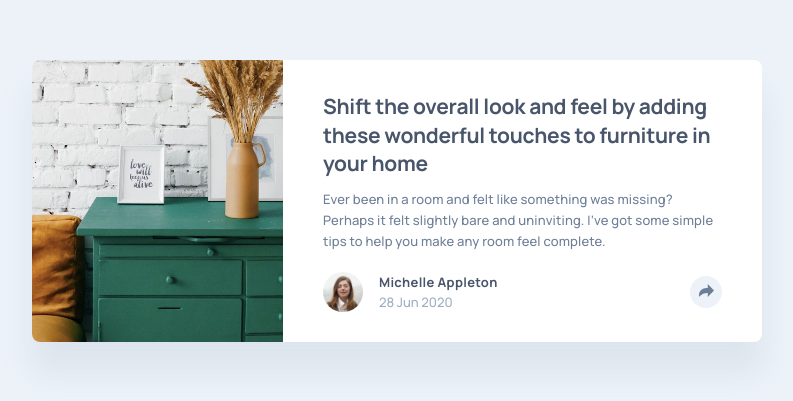
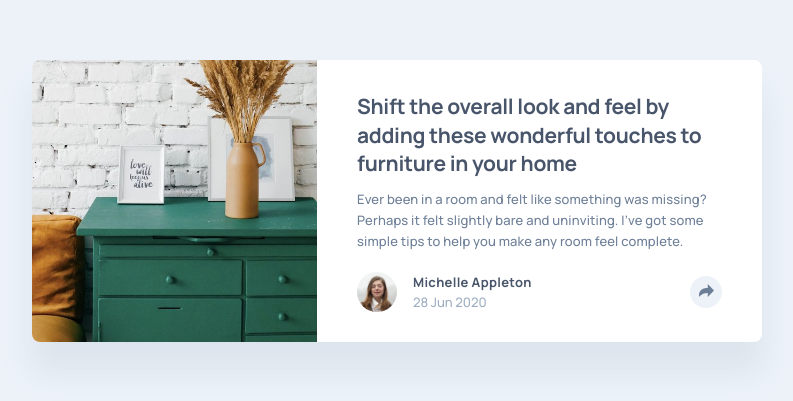
Before and after one commit to ChrisKlp/article-preview-component, a plain HTML site: page index.html in a window 1280 px wide. Shown: the part 199-600 px from the top of the page, without its empty margins (243-1036 px from the left). Drawn offline with Linux system fonts and the light colour scheme.

Commit message:
Changed the width of image grid column

```diff
--- a/style.scss
+++ b/style.scss
@@ -169,7 +169,7 @@ body {
 @media (min-width: 768px) {
     .article {
         display: grid;
-        grid: repeat(2, auto) / minmax(0rem, 28.5rem) auto;
+        grid: repeat(2, auto) / 28.5rem auto;
         max-width: 73rem;
         overflow: visible;
 
```
Also changed, not shown: css/style.css, 1 other file.
